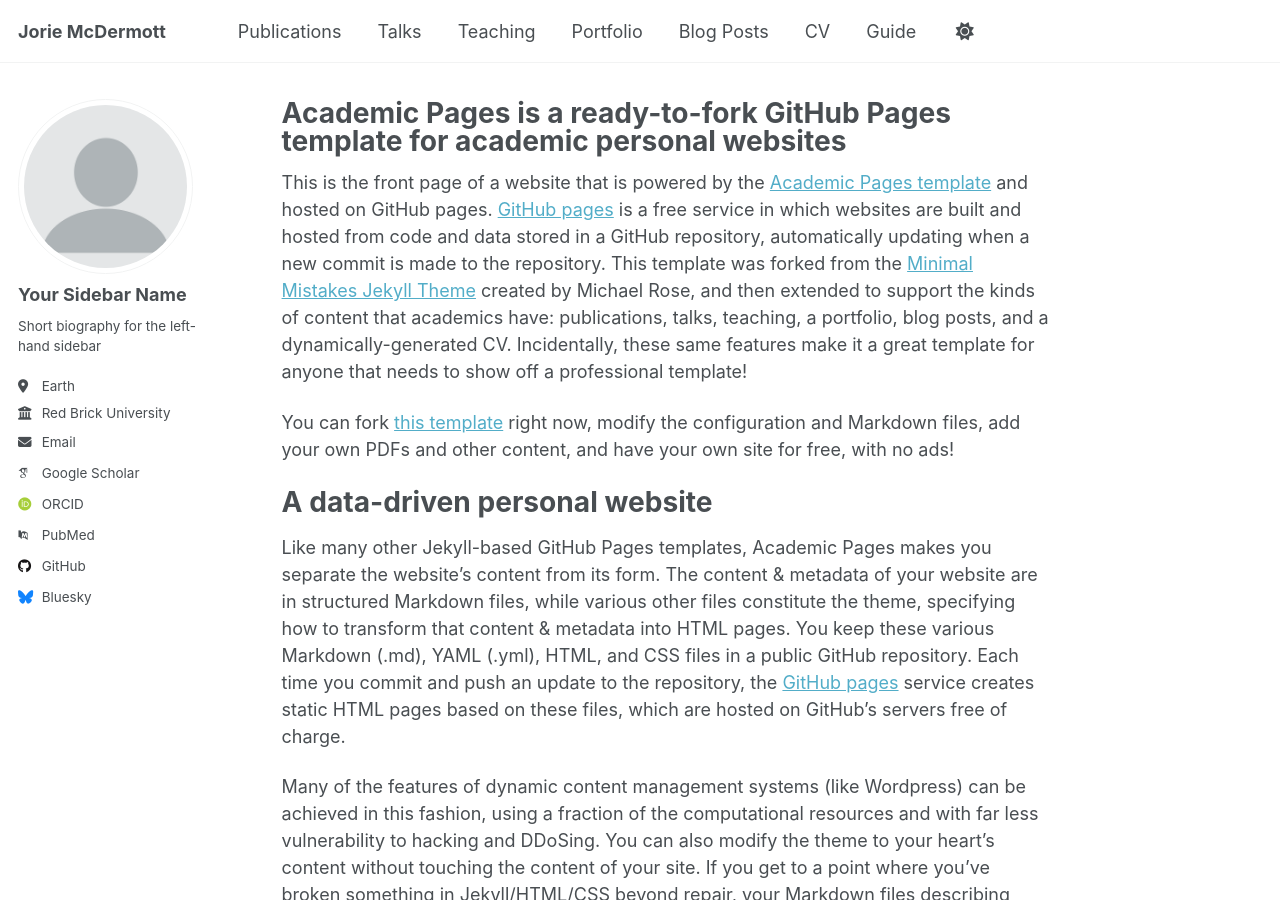
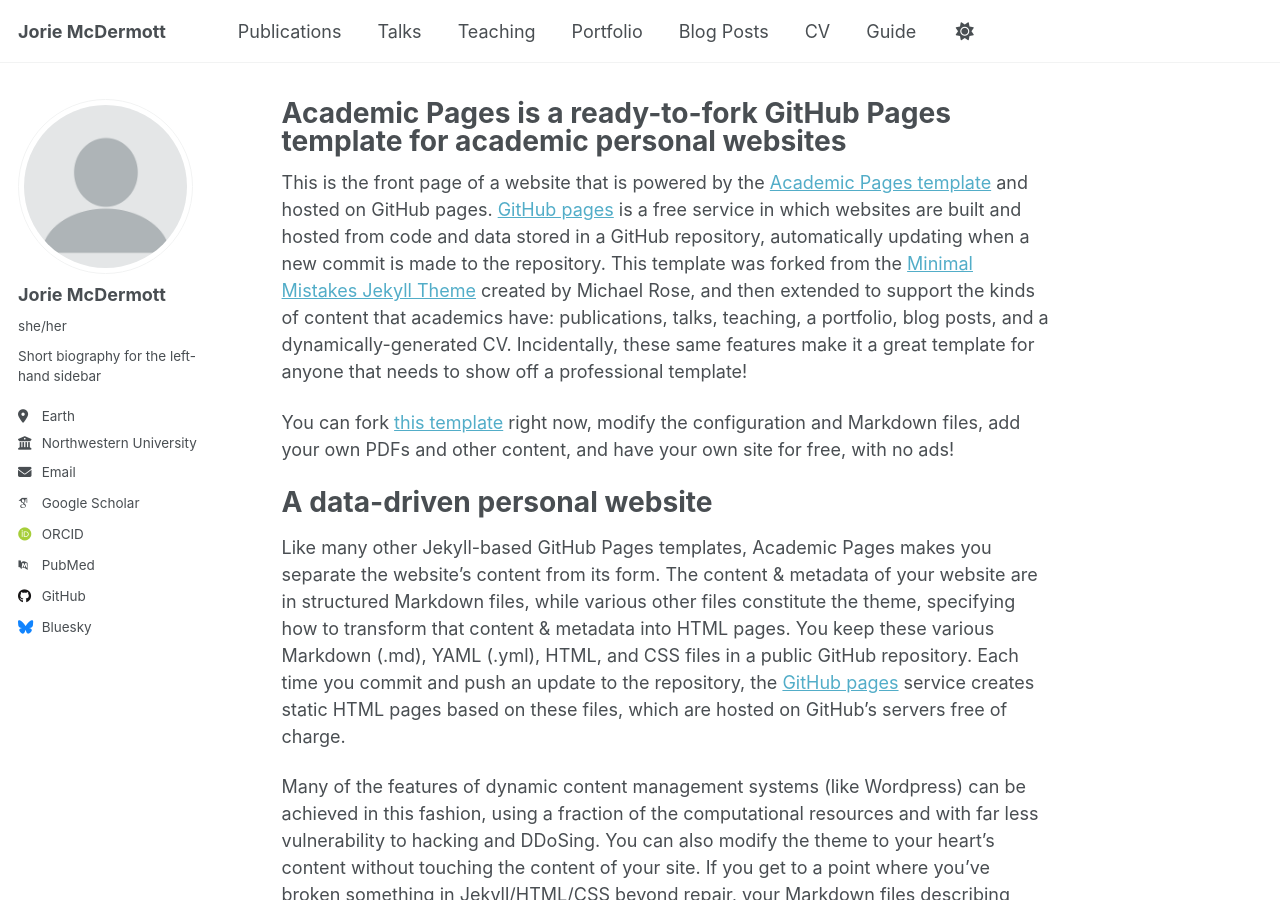
Before and after one commit to Jorie286/project, a Jekyll site: the page built from _pages/about.md, in a window 1280 px wide and 900 px high. Built offline with Jekyll 4.4.1, drawn with Linux system fonts in a browser that asks for light colours; some web fonts are replaced; a script that is not in the unit is left out.

Commit message:
Update _config.yml
Add personal values to sidebar and edit page sharing.

```diff
--- a/_config.yml
+++ b/_config.yml
@@ -23,11 +23,11 @@ repository               : "Jorie286/Jorie286.github.io"
 author:
   # Biographic information
   avatar           : "profile.png"
-  name             : "Your Sidebar Name"
-  pronouns         : # example: "she/her"
+  name             : "Jorie McDermott"
+  pronouns         : "she/her"
   bio              : "Short biography for the left-hand sidebar"
   location         : "Earth"
-  employer         : "Red Brick University"
+  employer         : "Northwestern University"
   uri              : # URL
   email            : "none@example.org"
 
@@ -257,7 +257,7 @@ defaults:
     values:
       layout: single
       author_profile: true
-      share: true
+      share: false
       comments: true
   # _publications
   - scope:
@@ -284,7 +284,7 @@ defaults:
     values:
       layout: talk
       author_profile: true
-      share: true
+      share: false
 
 
 # Sass/SCSS
```
